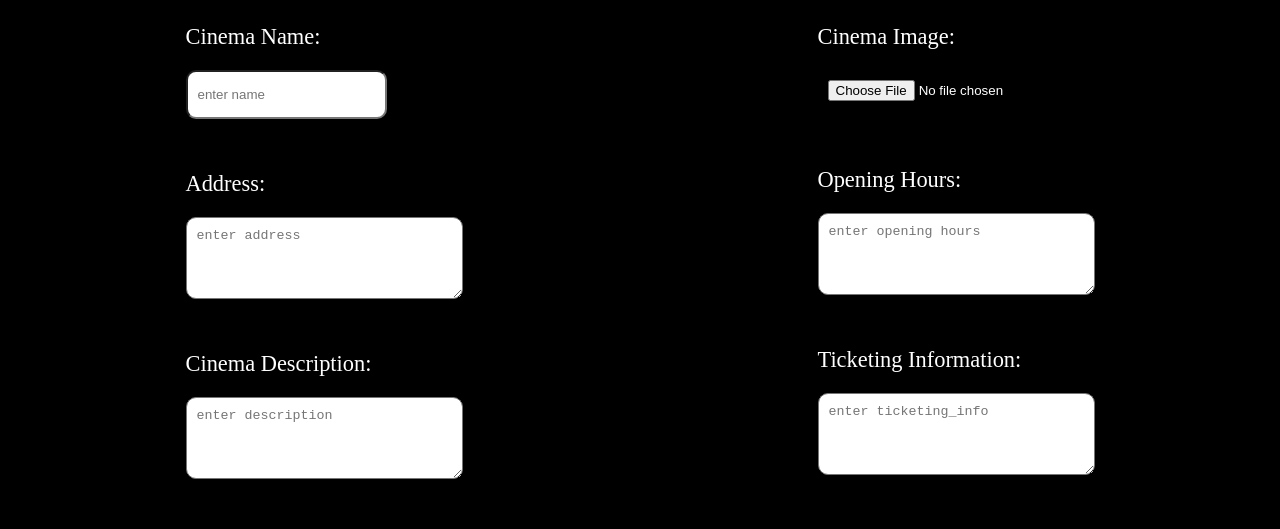
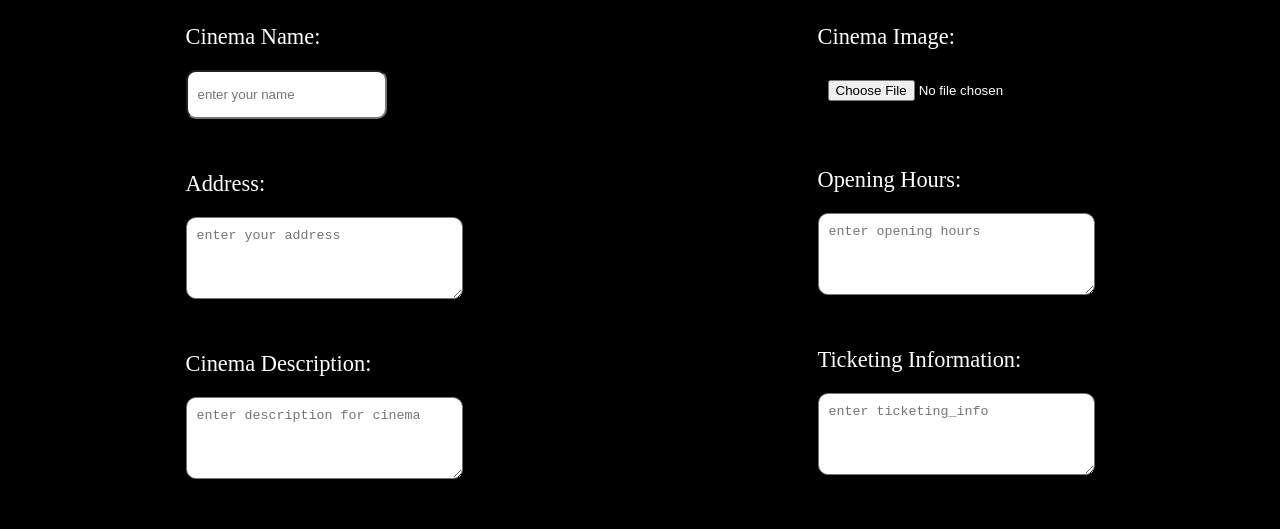
Before and after one commit to Johna210/Cinema, a plain HTML site: page frontend/cinema-profile.html in a window 1280 px wide. Shown: the part 207-736 px from the top of the page. Drawn offline with Linux system fonts and the light colour scheme.

Commit message:
Update cinema-profile.html
Added details for clarity

```diff
--- a/frontend/cinema-profile.html
+++ b/frontend/cinema-profile.html
@@ -27,14 +27,14 @@
       <form action="add_content.php" method="POST" class="profile-form">
         <div class="input-right">
           <label for="cinema_name">Cinema Name:</label>
-          <input type="text" id="cinema_name" name="cinema_name" required placeholder="enter name">
+          <input type="text" id="cinema_name" name="cinema_name" required placeholder="enter your name">
           <br><br>
           <div>
             <label for="address">Address:</label>
-            <textarea type="text" id="address" name="address" rows="4" cols="30" required placeholder="enter address"></textarea>
+            <textarea type="text" id="address" name="address" rows="4" cols="30" required placeholder="enter your address"></textarea>
             <br><br>
           <label for="cinema_description">Cinema Description:</label>
-          <textarea id="cinema_description" name="cinema_description" rows="4" cols="30" required placeholder="enter description"></textarea>
+          <textarea id="cinema_description" name="cinema_description" rows="4" cols="30" required placeholder="enter description for cinema"></textarea>
           <br><br>
         </div>
 
```
